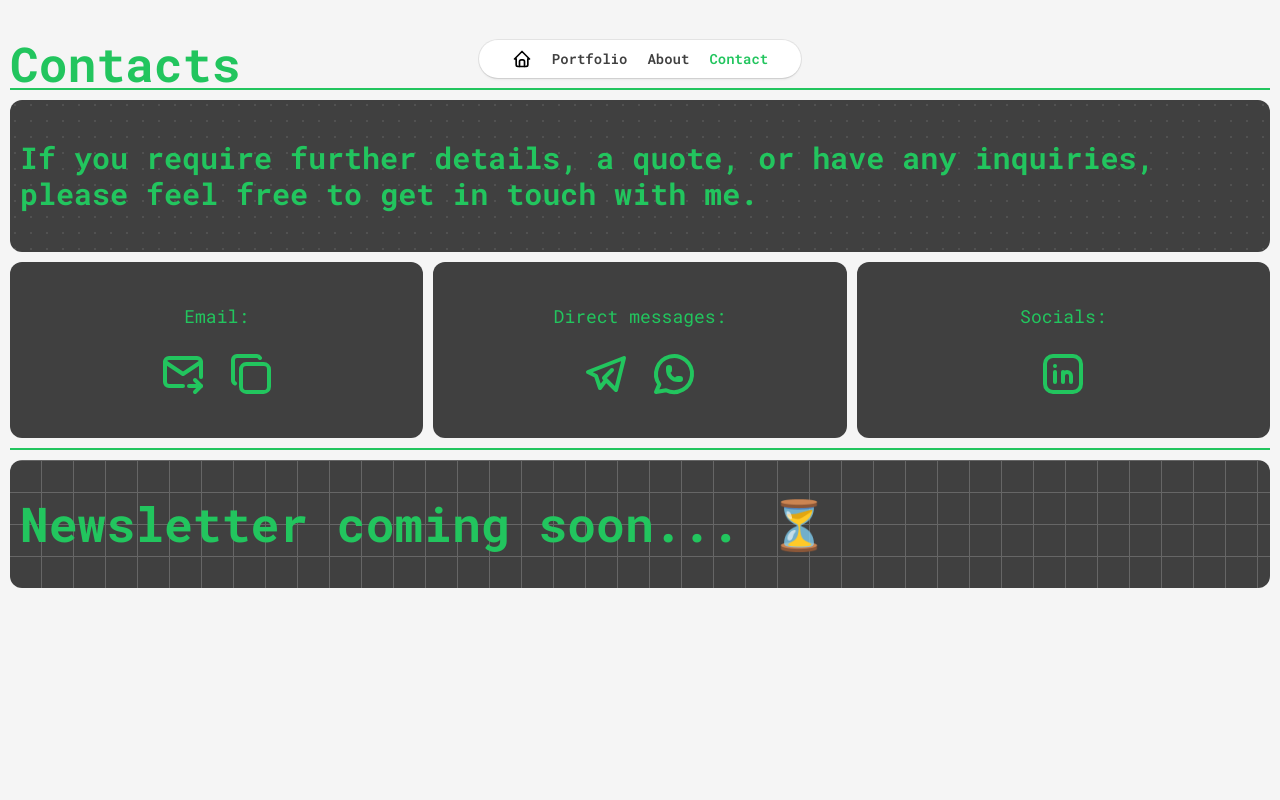
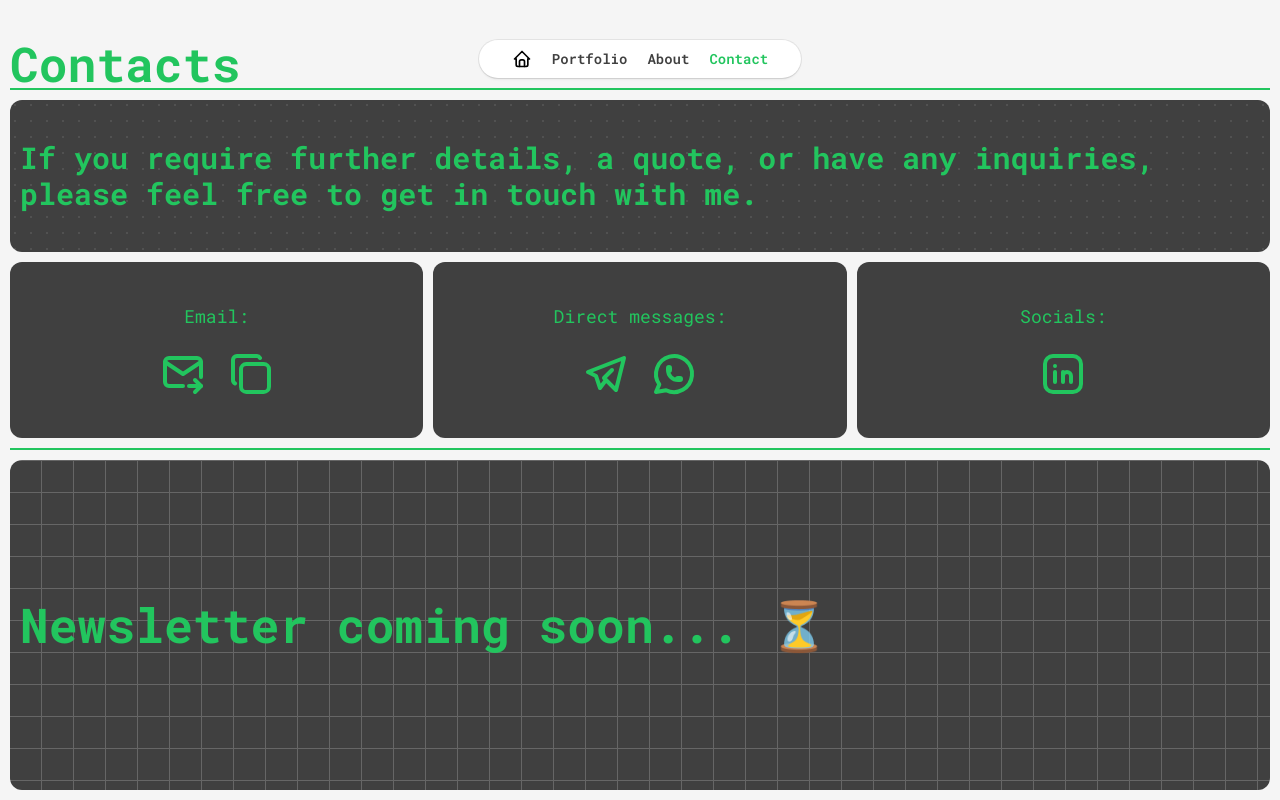
Before and after one commit to mattbreda/personal-portfolio, a Next.js app: page /contact in a window 1280 px wide. Built offline with nearby package versions, Linux system fonts and the light colour scheme.

Commit message:
Update page.tsx

```diff
--- a/app/contact/page.tsx
+++ b/app/contact/page.tsx
@@ -6,7 +6,7 @@ export default function Contact() {
   return (
     <main className="flex md:h-screen min-h-screen flex-col items-center justify-between max-md:pb-2.5 pt-2.5 md:pt-10 w-full">
       <div className="max-w-[1400px] mx-auto w-full h-full ">
-        <div className="w-full h-full px-2.5 ">
+        <div className="w-full h-full px-2.5 flex flex-col">
           <TextGenerateEffect
             words="Contacts"
             className="text-3xl md:text-5xl text-green-500"
```
